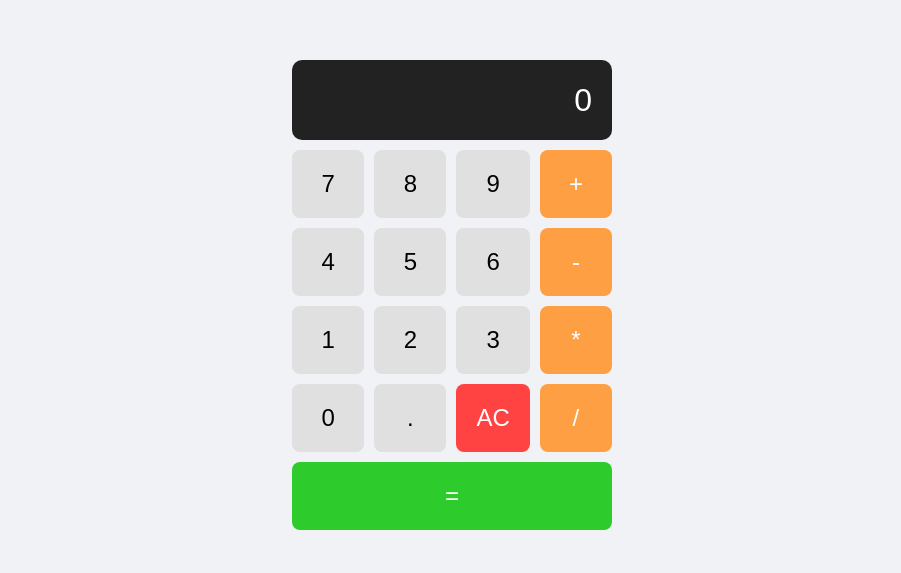
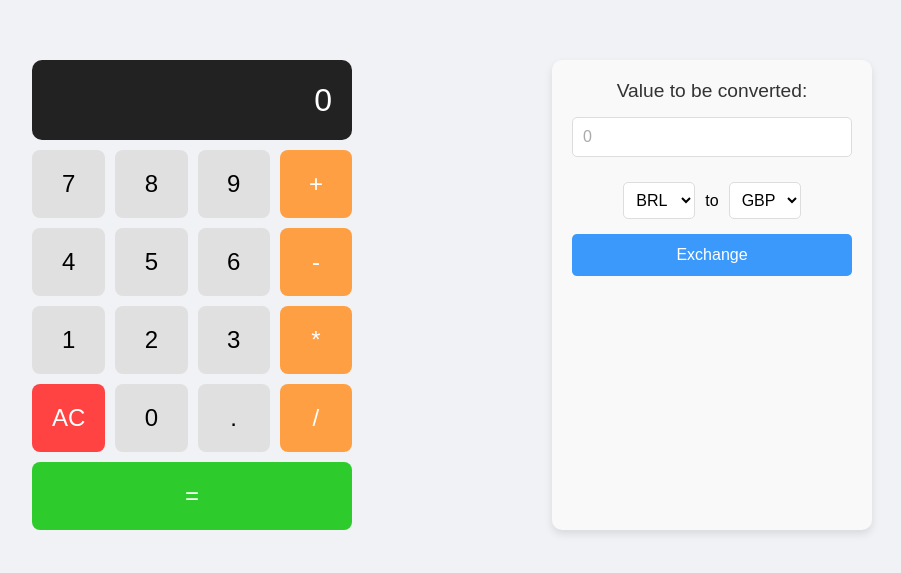
Before and after one commit to matheusspacifico/simple-js-projects, a plain HTML site: page index.html in a window 1280 px wide. Shown: the part 105-678 px from the top of the page, without its empty margins (188-1089 px from the left). Drawn offline with Linux system fonts and the light colour scheme.

Commit message:
currency calculator

```diff
--- /dev/null
+++ b/currency.js
@@ -0,0 +1,39 @@
+import apikey from "./apikey.js";
+// console.log(apikey);
+
+const exchange = document.getElementById("exchange");
+const exit = document.getElementById("exit");
+
+exchange.addEventListener("click", () => {
+    const entryValue = document.getElementById("entry").value;
+    const fromCurr = document.getElementById("from").value;
+    const toCurr = document.getElementById("to").value;
+
+    // console.log("From currency:", fromCurr);
+    // console.log("To currency:", toCurr);
+    // console.log("Entry value:", entryValue);
+
+    let outValue;
+
+    fetch(`https://v6.exchangerate-api.com/v6/${apikey}/latest/${fromCurr}`, {
+        method: 'GET',
+    })
+    .then(async res => {
+        if (!res.ok) {
+            const errorData = await res.json();
+            throw new Error(`Error: ${errorData['error-type']}`);
+        }
+        return res.json();
+    })
+    .then(res => {
+        for (const curr in res.conversion_rates){
+            if (curr == toCurr) {
+                outValue = res.conversion_rates[curr];
+            }
+        }
+
+        exit.innerText = outValue;
+        // console.log(outValue);
+    })
+    .catch(e => console.error(e.message));
+});
--- a/index.html
+++ b/index.html
@@ -8,7 +8,8 @@
     <link rel="stylesheet" href="style.css">
 </head>
 <body>
-    <main class="calculator-container">
+    <main>
+        <section class="calculator-container">
             <div class="display-screen" id="display-screen"></div>
 
             <div class="keys-field">
@@ -27,15 +28,43 @@
                 <div class="key" id="3">3</div>
                 <div class="key operator" id="multiply">*</div>
 
+
+                <div class="key" id="ac">AC</div>
                 <div class="key" id="0">0</div>
-
                 <div class="key" id="decimal">.</div>
-            <div class="key" id="ac">AC</div>
                 <div class="key operator" id="divide">/</div>
 
                 <div class="key" id="calculate">=</div>
             </div>
+        </section>
+
+        <section class="currency-proj-container">
+
+            <label for="entry">Value to be converted:</label>
+            <input type="number" id="entry" name="entry" placeholder="0"/>
+
+            <div class="from-to-box">
+                <select id="from" autocomplete="off">
+                    <option value="BRL" selected>BRL</option>
+                    <option value="EUR">EUR</option>
+                    <option value="USD">USD</option>
+                    <option value="GBP">GBP</option>
+                </select>
+                <p>to</p>
+                <select id="to" autocomplete="off">
+                    <option value="BRL">BRL</option>
+                    <option value="EUR">EUR</option>
+                    <option value="USD">USD</option>
+                    <option value="GBP" selected>GBP</option>
+                </select>
+            </div>
+
+            <button id="exchange">Exchange</button>
+            <p id="exit"></p>
+
+        </section>
     </main>
-    <script src="script.js"></script>
+    <script src="calculator.js" type="module"></script>
+    <script src="currency.js" type="module"></script>
 </body>
 </html>
--- a/style.css
+++ b/style.css
@@ -12,6 +12,12 @@ body {
     flex-direction: column;
     height: 100vh;
     background-color: #f0f2f5;
+}
+
+main {
+    display: flex;
+    flex-direction: row;
+    gap: 200px;
 }
 
 .calculator-container {
@@ -84,3 +90,72 @@ body {
 .key#ac:hover {
     background-color: #d30808;
 }
+
+.currency-proj-container {
+    width: 320px;
+    display: flex;
+    flex-direction: column;
+    align-items: center;
+    background-color: #f9f9f9;
+    padding: 20px;
+    border-radius: 10px;
+    box-shadow: 0 4px 8px rgba(0, 0, 0, 0.1);
+    gap: 15px;
+}
+
+.currency-proj-container label {
+    font-size: 1.2em;
+    color: #333;
+    font-weight: 500;
+}
+
+.currency-proj-container input[type="number"] {
+    width: 100%;
+    padding: 10px;
+    font-size: 1em;
+    border-radius: 5px;
+    border: 1px solid #ddd;
+    margin-bottom: 10px;
+}
+
+.currency-proj-container input[type="number"]::placeholder {
+    color: #aaa;
+}
+
+.from-to-box {
+    display: flex;
+    align-items: center;
+    gap: 10px;
+}
+
+.from-to-box select {
+    padding: 8px;
+    font-size: 1em;
+    border: 1px solid #ddd;
+    border-radius: 5px;
+    background-color: #fff;
+    cursor: pointer;
+}
+
+.currency-proj-container button {
+    background-color: #3b99fc;
+    color: #fff;
+    border: none;
+    padding: 12px 20px;
+    font-size: 1em;
+    border-radius: 5px;
+    cursor: pointer;
+    transition: background-color 0.2s ease;
+    width: 100%;
+}
+
+.currency-proj-container button:hover {
+    background-color: #338ad8;
+}
+
+.currency-proj-container p#exit {
+    font-size: 1.2em;
+    color: #333;
+    margin-top: 15px;
+    text-align: center;
+}
```
Also changed, not shown: calculator.js (renamed from script.js), 1 other file. Lines whose indentation alone changed are shown as unchanged.
